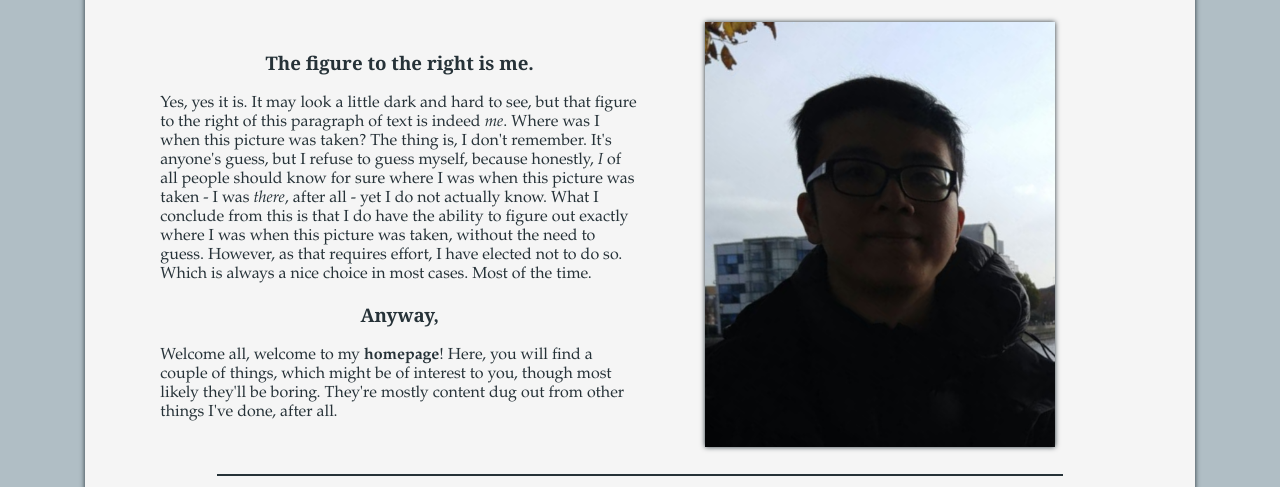
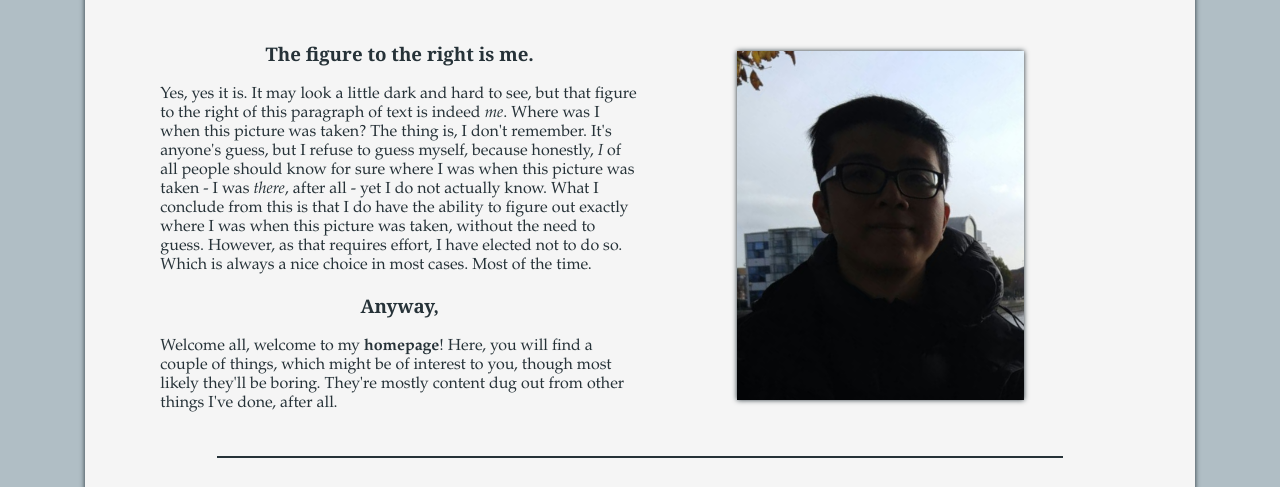
Before and after one commit to gotoAndDie/lab-projects, a plain HTML site: page ex5/index.html in a window 1280 px wide. Shown: the part 151-638 px from the top of the page. Drawn offline with nearby package versions, Linux system fonts and the light colour scheme; files that its build step writes are made by us from their sources.

Commit message:
Make image % sized

```diff
--- a/ex5/stylesheet.css
+++ b/ex5/stylesheet.css
@@ -78,7 +78,7 @@ a:link{
 
 .meimg{
   box-shadow: 0px 0px 5px;
-  width: 350px;
+  max-width: 60%;
   display: block;
   margin: auto;
 } /* Styles for the image of me */
```
